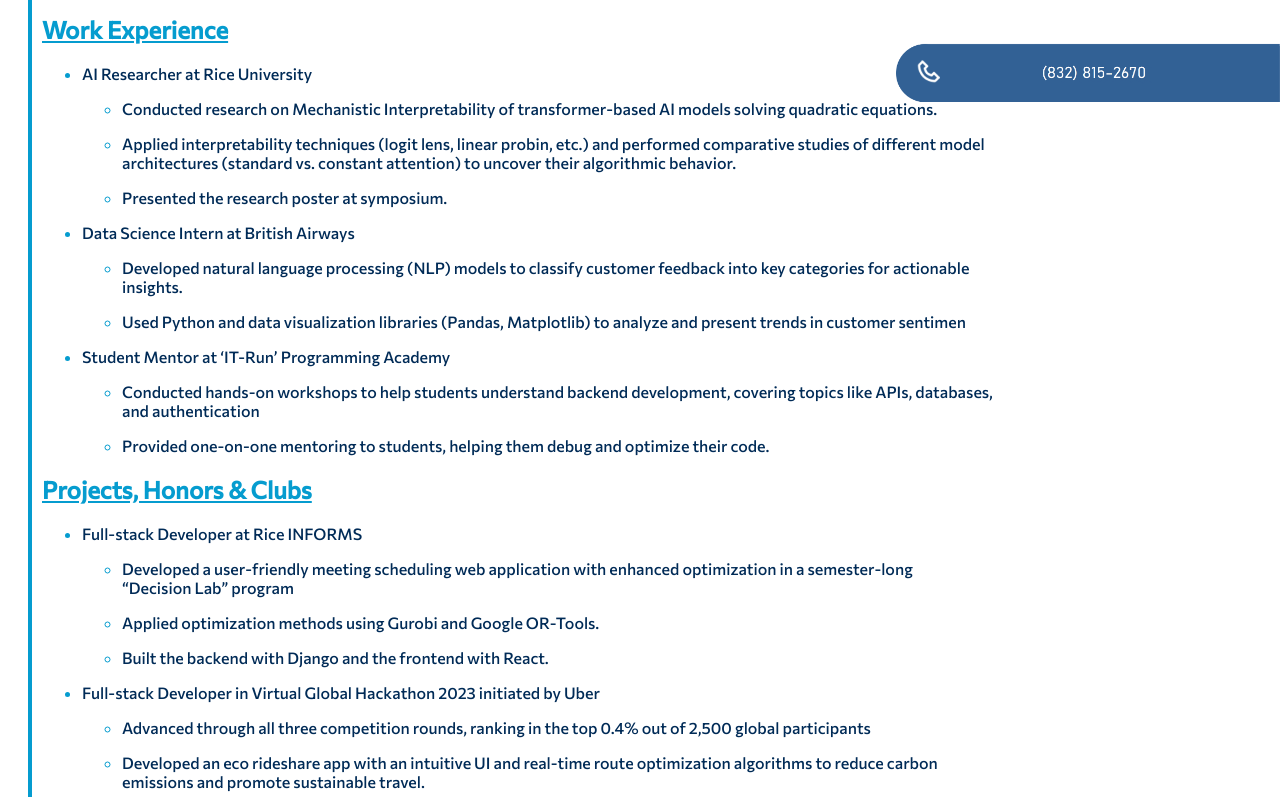
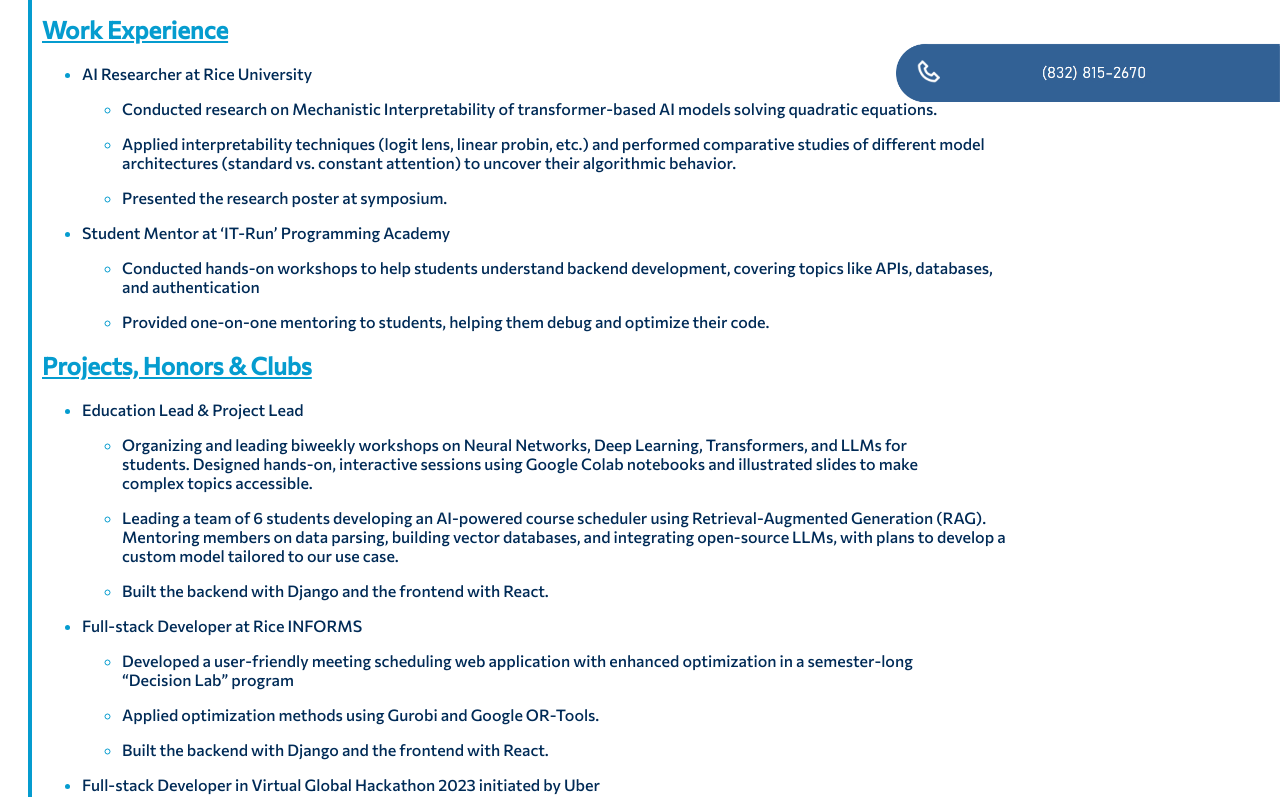
Before and after one commit to smetana228/CVcv, a plain HTML site: page index.html in a window 1280 px wide. Shown: the part 558-1355 px from the top of the page. Drawn offline with nearby package versions, Linux system fonts and the light colour scheme.

Commit message:
Update index.html

```diff
--- a/index.html
+++ b/index.html
@@ -39,11 +39,6 @@
 			<li><p>Applied interpretability techniques (logit lens, linear probin, etc.) and performed comparative studies of different model <br> architectures (standard vs. constant attention) to uncover their algorithmic behavior.</p></li>
 			<li><p>Presented the research poster at symposium.</p></li>
 		</ul>
-		<li><p>Data Science Intern at British Airways</p></li>
-		<ul>
-			<li><p>Developed natural language processing (NLP) models to classify customer feedback into key categories for actionable <br> insights.</p></li>
-			<li><p>Used Python and data visualization libraries (Pandas, Matplotlib) to analyze and present trends in customer sentimen</p></li>
-		</ul>
 		<li><p>Student Mentor at ‘IT-Run’ Programming Academy</p></li>
 		<ul>
 			<li><p>Conducted hands-on workshops to help students understand backend development, covering topics like APIs, databases, <br> and authentication</p></li>
@@ -54,6 +49,18 @@
 
 	<h2>Projects, Honors & Clubs</h2>
 	<ul>
+		<li><p>Education Lead & Project Lead</p></li>
+		<ul>
+			<li><p>Organizing and leading biweekly workshops on Neural Networks, Deep Learning, Transformers, and LLMs for <br>
+				students. Designed hands-on, interactive sessions using Google Colab notebooks and illustrated slides to make <br>
+				complex topics accessible.</p></li>
+			<li><p>Leading a team of 6 students developing an AI-powered course scheduler using Retrieval-Augmented Generation (RAG).<br>
+				Mentoring members on data parsing, building vector databases, and integrating open-source LLMs, with plans to develop a <br>
+				custom model tailored to our use case.
+			</p></li>
+
+			<li><p>Built the backend with Django and the frontend with React.</p></li>
+		</ul>
 		<li><p>Full-stack Developer at Rice INFORMS</p></li>
 		<ul>
 			<li><p>Developed a user-friendly meeting scheduling web application with enhanced optimization in a semester-long <br> “Decision Lab” program</p></li>
```
